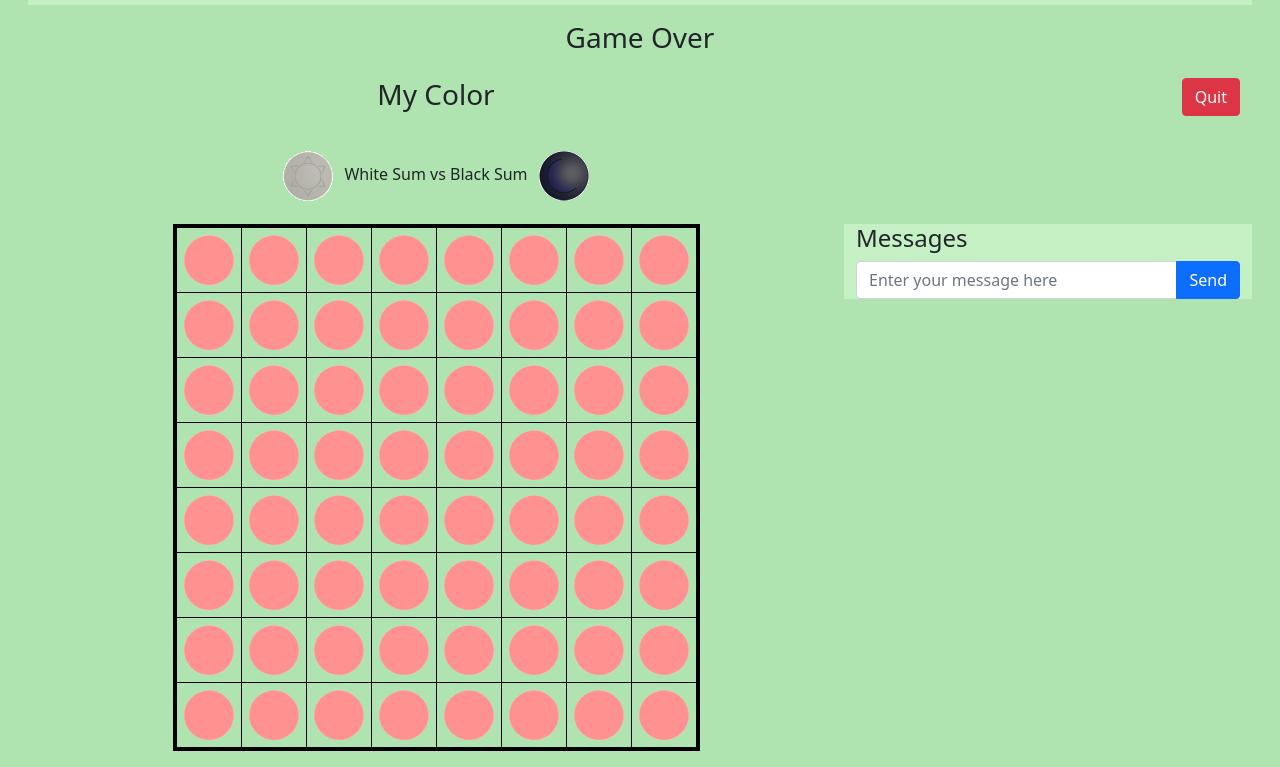
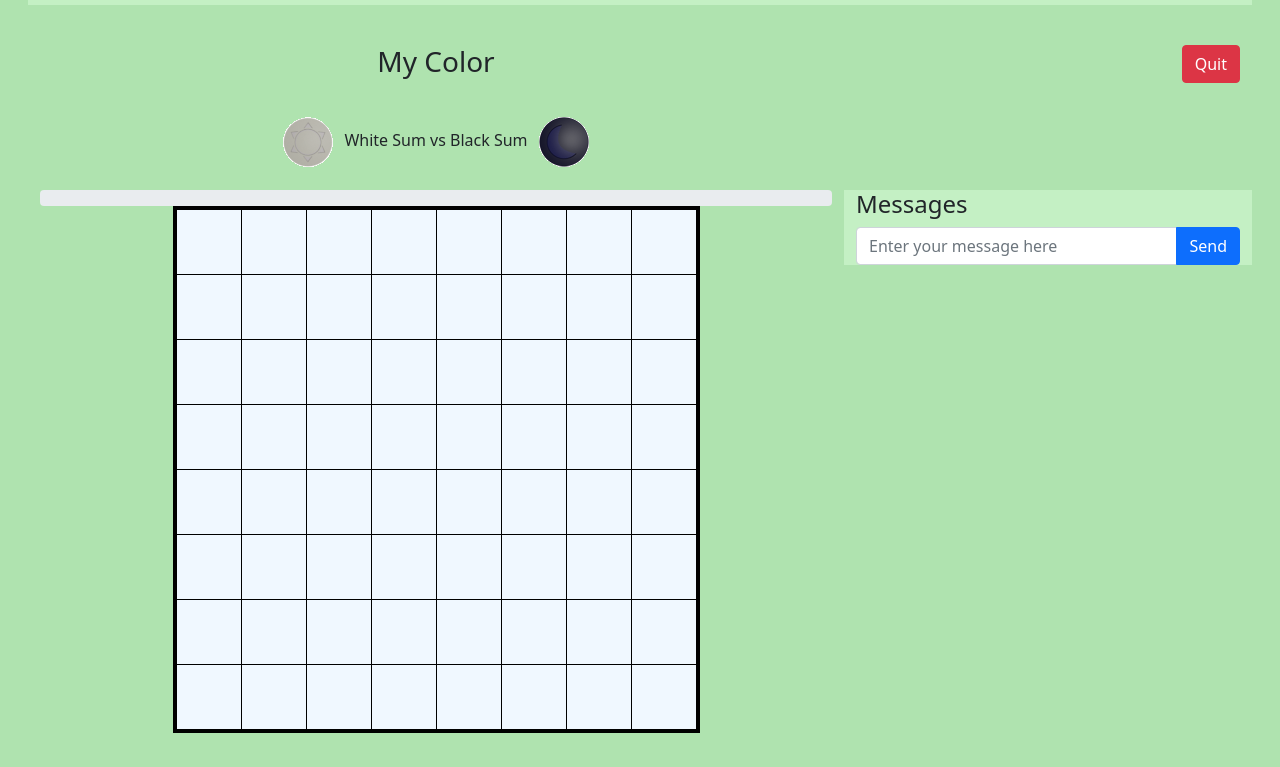
Before and after one commit to ryannechan/reversi, a website: page public/game.html in a window 1280 px wide. Shown: the part 53-820 px from the top of the page. Drawn offline with nearby package versions, Linux system fonts and the light colour scheme; no server answers.

Commit message:
Complete game

```diff
--- a/public/assets/css/game.css
+++ b/public/assets/css/game.css
@@ -26,6 +26,7 @@ table#game_board {
 }
 
 table#game_board td {
+    background-color: aliceblue;
     border: 1px solid black;
     margin: 0px;
     padding: 0px;
--- a/public/game.html
+++ b/public/game.html
@@ -10,7 +10,7 @@
   <link href="https://cdn.jsdelivr.net/npm/bootstrap@5.0.2/dist/css/bootstrap.min.css" rel="stylesheet"
     integrity="sha384-EVSTQN3/azprG1Anm3QDgpJLIm9Nao0Yz1ztcQTwFspd3yD65VohhpuuCOmLASjC" crossorigin="anonymous">
 
-    <link rel='stylesheet' href = 'assets/css/game.css'/>
+  <link rel='stylesheet' href='assets/css/game.css' />
 
   <title>Reversi</title>
 </head>
@@ -25,18 +25,18 @@
 
     <div class="row m-3">
       <div class="col text-center">
-        <h3 id='game_over'>Game Over</h3>
+        <h3 id='game_over'></h3>
       </div>
     </div>
 
     <div class="row m-3">
       <div class="col-md-8 text-center justify-content-center">
-        <h3 id="my_color">My Color</h3><br/>
-        <img clas="img-fluid" src="assets/images/white.gif" alt="White Score"/>
+        <h3 id="my_color">My Color</h3><br />
+        <img clas="img-fluid" src="assets/images/white.gif" alt="White Score" />
         <span id="whitesum">White Sum</span>
         <span id="vs">vs</span>
         <span id="blacksum">Black Sum</span>
-        <img clas="img-fluid" src="assets/images/black.gif" alt="Black Score"/>
+        <img clas="img-fluid" src="assets/images/black.gif" alt="Black Score" />
       </div>
       <div class="col-md-4 text-end justify-content-end">
         <div id="quit">Quit Button</div>
@@ -47,86 +47,90 @@
       <div class="col">
         <div class="row align-items-start justify-content-center">
           <div class="col-md-8 table-responsive">
+            <div class="progress">
+              <div id="elapsed" class="progress-bar progress-bar-animated progress-bar-striped bg-success"
+                role="progressbar" style="width: 0%;" aria-valuenow="0" aria-valuemin="0" aria-valuemax="100"></div>
+            </div>
             <table id="game_board" class="mx-auto w-auto">
               <tr>
-                <td id="0_0"><img class="img-fluid" src = "assets/images/error.gif" alt = "error"/></td>
-                <td id="0_1"><img class="img-fluid" src = "assets/images/error.gif" alt = "error"/></td>
-                <td id="0_2"><img class="img-fluid" src = "assets/images/error.gif" alt = "error"/></td>
-                <td id="0_3"><img class="img-fluid" src = "assets/images/error.gif" alt = "error"/></td>
-                <td id="0_4"><img class="img-fluid" src = "assets/images/error.gif" alt = "error"/></td>
-                <td id="0_5"><img class="img-fluid" src = "assets/images/error.gif" alt = "error"/></td>
-                <td id="0_6"><img class="img-fluid" src = "assets/images/error.gif" alt = "error"/></td>
-                <td id="0_7"><img class="img-fluid" src = "assets/images/error.gif" alt = "error"/></td>
+                <td id="0_0"><img class="img-fluid" src="assets/images/empty.gif" alt="empty" /></td>
+                <td id="0_1"><img class="img-fluid" src="assets/images/empty.gif" alt="empty" /></td>
+                <td id="0_2"><img class="img-fluid" src="assets/images/empty.gif" alt="empty" /></td>
+                <td id="0_3"><img class="img-fluid" src="assets/images/empty.gif" alt="empty" /></td>
+                <td id="0_4"><img class="img-fluid" src="assets/images/empty.gif" alt="empty" /></td>
+                <td id="0_5"><img class="img-fluid" src="assets/images/empty.gif" alt="empty" /></td>
+                <td id="0_6"><img class="img-fluid" src="assets/images/empty.gif" alt="empty" /></td>
+                <td id="0_7"><img class="img-fluid" src="assets/images/empty.gif" alt="empty" /></td>
               </tr>
               <tr>
-                <td id="1_0"><img class="img-fluid" src = "assets/images/error.gif" alt = "error"/></td>
-                <td id="1_1"><img class="img-fluid" src = "assets/images/error.gif" alt = "error"/></td>
-                <td id="1_2"><img class="img-fluid" src = "assets/images/error.gif" alt = "error"/></td>
-                <td id="1_3"><img class="img-fluid" src = "assets/images/error.gif" alt = "error"/></td>
-                <td id="1_4"><img class="img-fluid" src = "assets/images/error.gif" alt = "error"/></td>
-                <td id="1_5"><img class="img-fluid" src = "assets/images/error.gif" alt = "error"/></td>
-                <td id="1_6"><img class="img-fluid" src = "assets/images/error.gif" alt = "error"/></td>
-                <td id="1_7"><img class="img-fluid" src = "assets/images/error.gif" alt = "error"/></td>
+                <td id="1_0"><img class="img-fluid" src="assets/images/empty.gif" alt="empty" /></td>
+                <td id="1_1"><img class="img-fluid" src="assets/images/empty.gif" alt="empty" /></td>
+                <td id="1_2"><img class="img-fluid" src="assets/images/empty.gif" alt="empty" /></td>
+                <td id="1_3"><img class="img-fluid" src="assets/images/empty.gif" alt="empty" /></td>
+                <td id="1_4"><img class="img-fluid" src="assets/images/empty.gif" alt="empty" /></td>
+                <td id="1_5"><img class="img-fluid" src="assets/images/empty.gif" alt="empty" /></td>
+                <td id="1_6"><img class="img-fluid" src="assets/images/empty.gif" alt="empty" /></td>
+                <td id="1_7"><img class="img-fluid" src="assets/images/empty.gif" alt="empty" /></td>
               </tr>
               <tr>
-                <td id="2_0"><img class="img-fluid" src = "assets/images/error.gif" alt = "error"/></td>
-                <td id="2_1"><img class="img-fluid" src = "assets/images/error.gif" alt = "error"/></td>
-                <td id="2_2"><img class="img-fluid" src = "assets/images/error.gif" alt = "error"/></td>
-                <td id="2_3"><img class="img-fluid" src = "assets/images/error.gif" alt = "error"/></td>
-                <td id="2_4"><img class="img-fluid" src = "assets/images/error.gif" alt = "error"/></td>
-                <td id="2_5"><img class="img-fluid" src = "assets/images/error.gif" alt = "error"/></td>
-                <td id="2_6"><img class="img-fluid" src = "assets/images/error.gif" alt = "error"/></td>
-                <td id="2_7"><img class="img-fluid" src = "assets/images/error.gif" alt = "error"/></td>
+                <td id="2_0"><img class="img-fluid" src="assets/images/empty.gif" alt="empty" /></td>
+                <td id="2_1"><img class="img-fluid" src="assets/images/empty.gif" alt="empty" /></td>
+                <td id="2_2"><img class="img-fluid" src="assets/images/empty.gif" alt="empty" /></td>
+                <td id="2_3"><img class="img-fluid" src="assets/images/empty.gif" alt="empty" /></td>
+                <td id="2_4"><img class="img-fluid" src="assets/images/empty.gif" alt="empty" /></td>
+                <td id="2_5"><img class="img-fluid" src="assets/images/empty.gif" alt="empty" /></td>
+                <td id="2_6"><img class="img-fluid" src="assets/images/empty.gif" alt="empty" /></td>
+                <td id="2_7"><img class="img-fluid" src="assets/images/empty.gif" alt="empty" /></td>
               </tr>
               <tr>
-                <td id="3_0"><img class="img-fluid" src = "assets/images/error.gif" alt = "error"/></td>
-                <td id="3_1"><img class="img-fluid" src = "assets/images/error.gif" alt = "error"/></td>
-                <td id="3_2"><img class="img-fluid" src = "assets/images/error.gif" alt = "error"/></td>
-                <td id="3_3"><img class="img-fluid" src = "assets/images/error.gif" alt = "error"/></td>
-                <td id="3_4"><img class="img-fluid" src = "assets/images/error.gif" alt = "error"/></td>
-                <td id="3_5"><img class="img-fluid" src = "assets/images/error.gif" alt = "error"/></td>
-                <td id="3_6"><img class="img-fluid" src = "assets/images/error.gif" alt = "error"/></td>
-                <td id="3_7"><img class="img-fluid" src = "assets/images/error.gif" alt = "error"/></td>
+                <td id="3_0"><img class="img-fluid" src="assets/images/empty.gif" alt="empty" /></td>
+                <td id="3_1"><img class="img-fluid" src="assets/images/empty.gif" alt="empty" /></td>
+                <td id="3_2"><img class="img-fluid" src="assets/images/empty.gif" alt="empty" /></td>
+                <td id="3_3"><img class="img-fluid" src="assets/images/empty.gif" alt="empty" /></td>
+                <td id="3_4"><img class="img-fluid" src="assets/images/empty.gif" alt="empty" /></td>
+                <td id="3_5"><img class="img-fluid" src="assets/images/empty.gif" alt="empty" /></td>
+                <td id="3_6"><img class="img-fluid" src="assets/images/empty.gif" alt="empty" /></td>
+                <td id="3_7"><img class="img-fluid" src="assets/images/empty.gif" alt="empty" /></td>
               </tr>
               <tr>
-                <td id="4_0"><img class="img-fluid" src = "assets/images/error.gif" alt = "error"/></td>
-                <td id="4_1"><img class="img-fluid" src = "assets/images/error.gif" alt = "error"/></td>
-                <td id="4_2"><img class="img-fluid" src = "assets/images/error.gif" alt = "error"/></td>
-                <td id="4_3"><img class="img-fluid" src = "assets/images/error.gif" alt = "error"/></td>
-                <td id="4_4"><img class="img-fluid" src = "assets/images/error.gif" alt = "error"/></td>
-                <td id="4_5"><img class="img-fluid" src = "assets/images/error.gif" alt = "error"/></td>
-                <td id="4_6"><img class="img-fluid" src = "assets/images/error.gif" alt = "error"/></td>
-                <td id="4_7"><img class="img-fluid" src = "assets/images/error.gif" alt = "error"/></td>
+                <td id="4_0"><img class="img-fluid" src="assets/images/empty.gif" alt="empty" /></td>
+                <td id="4_1"><img class="img-fluid" src="assets/images/empty.gif" alt="empty" /></td>
+                <td id="4_2"><img class="img-fluid" src="assets/images/empty.gif" alt="empty" /></td>
+                <td id="4_3"><img class="img-fluid" src="assets/images/empty.gif" alt="empty" /></td>
+                <td id="4_4"><img class="img-fluid" src="assets/images/empty.gif" alt="empty" /></td>
+                <td id="4_5"><img class="img-fluid" src="assets/images/empty.gif" alt="empty" /></td>
+                <td id="4_6"><img class="img-fluid" src="assets/images/empty.gif" alt="empty" /></td>
+                <td id="4_7"><img class="img-fluid" src="assets/images/empty.gif" alt="empty" /></td>
               </tr>
               <tr>
-                <td id="5_0"><img class="img-fluid" src = "assets/images/error.gif" alt = "error"/></td>
-                <td id="5_1"><img class="img-fluid" src = "assets/images/error.gif" alt = "error"/></td>
-                <td id="5_2"><img class="img-fluid" src = "assets/images/error.gif" alt = "error"/></td>
-                <td id="5_3"><img class="img-fluid" src = "assets/images/error.gif" alt = "error"/></td>
-                <td id="5_4"><img class="img-fluid" src = "assets/images/error.gif" alt = "error"/></td>
-                <td id="5_5"><img class="img-fluid" src = "assets/images/error.gif" alt = "error"/></td>
-                <td id="5_6"><img class="img-fluid" src = "assets/images/error.gif" alt = "error"/></td>
-                <td id="5_7"><img class="img-fluid" src = "assets/images/error.gif" alt = "error"/></td>
+                <td id="5_0"><img class="img-fluid" src="assets/images/empty.gif" alt="empty" /></td>
+                <td id="5_1"><img class="img-fluid" src="assets/images/empty.gif" alt="empty" /></td>
+                <td id="5_2"><img class="img-fluid" src="assets/images/empty.gif" alt="empty" /></td>
+                <td id="5_3"><img class="img-fluid" src="assets/images/empty.gif" alt="empty" /></td>
+                <td id="5_4"><img class="img-fluid" src="assets/images/empty.gif" alt="empty" /></td>
+                <td id="5_5"><img class="img-fluid" src="assets/images/empty.gif" alt="empty" /></td>
+                <td id="5_6"><img class="img-fluid" src="assets/images/empty.gif" alt="empty" /></td>
+                <td id="5_7"><img class="img-fluid" src="assets/images/empty.gif" alt="empty" /></td>
               </tr>
               <tr>
-                <td id="6_0"><img class="img-fluid" src = "assets/images/error.gif" alt = "error"/></td>
-                <td id="6_1"><img class="img-fluid" src = "assets/images/error.gif" alt = "error"/></td>
-                <td id="6_2"><img class="img-fluid" src = "assets/images/error.gif" alt = "error"/></td>
-                <td id="6_3"><img class="img-fluid" src = "assets/images/error.gif" alt = "error"/></td>
-                <td id="6_4"><img class="img-fluid" src = "assets/images/error.gif" alt = "error"/></td>
-                <td id="6_5"><img class="img-fluid" src = "assets/images/error.gif" alt = "error"/></td>
-                <td id="6_6"><img class="img-fluid" src = "assets/images/error.gif" alt = "error"/></td>
-                <td id="6_7"><img class="img-fluid" src = "assets/images/error.gif" alt = "error"/></td>
+                <td id="6_0"><img class="img-fluid" src="assets/images/empty.gif" alt="empty" /></td>
+                <td id="6_1"><img class="img-fluid" src="assets/images/empty.gif" alt="empty" /></td>
+                <td id="6_2"><img class="img-fluid" src="assets/images/empty.gif" alt="empty" /></td>
+                <td id="6_3"><img class="img-fluid" src="assets/images/empty.gif" alt="empty" /></td>
+                <td id="6_4"><img class="img-fluid" src="assets/images/empty.gif" alt="empty" /></td>
+                <td id="6_5"><img class="img-fluid" src="assets/images/empty.gif" alt="empty" /></td>
+                <td id="6_6"><img class="img-fluid" src="assets/images/empty.gif" alt="empty" /></td>
+                <td id="6_7"><img class="img-fluid" src="assets/images/empty.gif" alt="empty" /></td>
               </tr>
               <tr>
-                <td id="7_0"><img class="img-fluid" src = "assets/images/error.gif" alt = "error"/></td>
-                <td id="7_1"><img class="img-fluid" src = "assets/images/error.gif" alt = "error"/></td>
-                <td id="7_2"><img class="img-fluid" src = "assets/images/error.gif" alt = "error"/></td>
-                <td id="7_3"><img class="img-fluid" src = "assets/images/error.gif" alt = "error"/></td>
-                <td id="7_4"><img class="img-fluid" src = "assets/images/error.gif" alt = "error"/></td>
-                <td id="7_5"><img class="img-fluid" src = "assets/images/error.gif" alt = "error"/></td>
-                <td id="7_6"><img class="img-fluid" src = "assets/images/error.gif" alt = "error"/></td>
-                <td id="7_7"><img class="img-fluid" src = "assets/images/error.gif" alt = "error"/></td>
+                <td id="7_0"><img class="img-fluid" src="assets/images/empty.gif" alt="empty" /></td>
+                <td id="7_1"><img class="img-fluid" src="assets/images/empty.gif" alt="empty" /></td>
+                <td id="7_2"><img class="img-fluid" src="assets/images/empty.gif" alt="empty" /></td>
+                <td id="7_3"><img class="img-fluid" src="assets/images/empty.gif" alt="empty" /></td>
+                <td id="7_4"><img class="img-fluid" src="assets/images/empty.gif" alt="empty" /></td>
+                <td id="7_5"><img class="img-fluid" src="assets/images/empty.gif" alt="empty" /></td>
+                <td id="7_6"><img class="img-fluid" src="assets/images/empty.gif" alt="empty" /></td>
+                <td id="7_7"><img class="img-fluid" src="assets/images/empty.gif" alt="empty" /></td>
               </tr>
             </table>
           </div>
@@ -135,12 +139,14 @@
               <h4>Messages</h4>
             </div>
             <div class="input-group">
-              <input type="text" class="form-control text-nowrap" id="chatMessage" placeholder="Enter your message here" aria-label="Enter your message to send to the chatroom"/>
-              <button type="submit" class="btn btn-primary text-nowrap" id="chatButton" onclick="sendChatMessage()">Send</button>
+              <input type="text" class="form-control text-nowrap" id="chatMessage" placeholder="Enter your message here"
+                aria-label="Enter your message to send to the chatroom" />
+              <button type="submit" class="btn btn-primary text-nowrap" id="chatButton"
+                onclick="sendChatMessage()">Send</button>
             </div>
             <div id="messages">
+            </div>
           </div>
-        </div>
         </div>
       </div>
     </div>
@@ -148,9 +154,16 @@
   <script src="https://cdn.jsdelivr.net/npm/bootstrap@5.0.2/dist/js/bootstrap.bundle.min.js"
     integrity="sha384-MrcW6ZMFYlzcLA8Nl+NtUVF0sA7MsXsP1UyJoMp4YLEuNSfAP+JcXn/tWtIaxVXM"
     crossorigin="anonymous"></script>
-  <script src="https://ajax.googleapis.com/ajax/libs/jquery/3.7.0/jquery.min.js" integrity="sha384-NXgwF8Kv9SSAr+jemKKcbvQsz+teULH/a5UNJvZc6kP47hZgl62M1vGnw6gHQhb1" crossorigin="anonymous"></script>
-  <script src="https://ajax.googleapis.com/ajax/libs/jqueryui/1.13.2/jquery-ui.min.js" integrity="sha384-4D3G3GikQs6hLlLZGdz5wLFzuqE9v4yVGAcOH86y23JqBDPzj9viv0EqyfIa6YUL" crossorigin="anonymous"></script>
-  <script src="https://cdn.socket.io/4.6.1/socket.io.min.js" integrity="sha384-KA7m0DwgQGmeRC6Xre3hJO+ZxpanOauVh4Czdqbg8lDKJ3bZZYVYmP+y4F31x40L" crossorigin="anonymous"></script>
+  <script src="https://ajax.googleapis.com/ajax/libs/jquery/3.7.0/jquery.min.js"
+    integrity="sha384-NXgwF8Kv9SSAr+jemKKcbvQsz+teULH/a5UNJvZc6kP47hZgl62M1vGnw6gHQhb1"
+    crossorigin="anonymous"></script>
+  <script src="https://ajax.googleapis.com/ajax/libs/jqueryui/1.13.2/jquery-ui.min.js"
+    integrity="sha384-4D3G3GikQs6hLlLZGdz5wLFzuqE9v4yVGAcOH86y23JqBDPzj9viv0EqyfIa6YUL"
+    crossorigin="anonymous"></script>
+  <script src="https://cdn.socket.io/4.6.1/socket.io.min.js"
+    integrity="sha384-KA7m0DwgQGmeRC6Xre3hJO+ZxpanOauVh4Czdqbg8lDKJ3bZZYVYmP+y4F31x40L"
+    crossorigin="anonymous"></script>
   <script src="assets/js/main.js"></script>
 </body>
+
 </html>
```
Also changed, not shown: public/assets/js/main.js (+63 -14 lines), server.js (+194 -7 lines).
